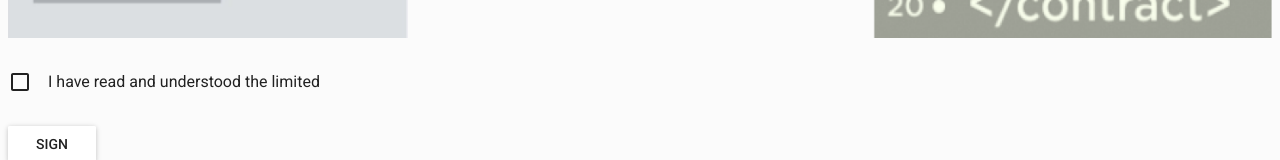
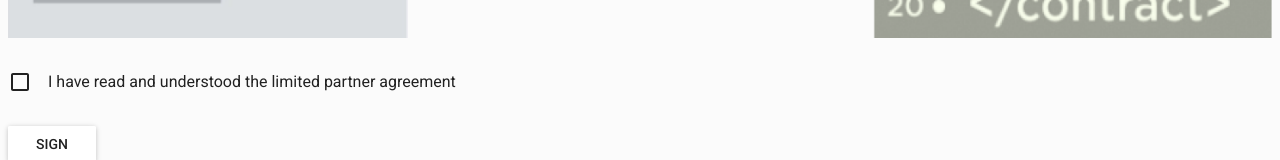
Before and after one commit to Neufund/ms2, a React (Create React App) app: page /contracts in a window 1280 px wide. Shown: the part 944-1104 px from the top of the page. Built offline with nearby package versions, Linux system fonts and the light colour scheme; what react-tap-event-plugin would draw is missing.

Commit message:
Add Nano confirmation step when signing contracts

```diff
--- a/src/ui/ContractSign.js
+++ b/src/ui/ContractSign.js
@@ -1,16 +1,19 @@
 import './ContractSign.css';
 import React from 'react';
+import {Link, browserHistory} from 'react-router';
+
 import FontIcon from 'material-ui/FontIcon';
 import Dialog from 'material-ui/Dialog';
 import IconButton from 'material-ui/IconButton';
 import Checkbox from 'material-ui/Checkbox';
 import RaisedButton from 'material-ui/RaisedButton';
-import {Link} from 'react-router';
+
 
 export default class ContractSign extends React.Component {
 
     state = {
         open: false,
+        waitForConfirmation: false
     };
 
     handleOpen = () => {
@@ -21,8 +24,13 @@ export default class ContractSign extends React.Component {
         this.setState({open: false});
     };
 
+    handleSign = (e) => {
+        e.preventDefault();
+        this.setState({waitForConfirmation: true});
+        window.setTimeout(() => browserHistory.push("/kyc"),  4000);
+    };
+
     render() {
-
         const actions = [
             <IconButton tooltip="Download">
                 <FontIcon className="material-icons">file_download</FontIcon>
@@ -31,6 +39,19 @@ export default class ContractSign extends React.Component {
                 <FontIcon className="material-icons">print</FontIcon>
             </IconButton>,
         ];
+
+        const signButton =
+            <div className="SignButtonWrapper">
+                <Link to="/kyc" onClick={this.handleSign}>
+                    <RaisedButton label="Sign"/>
+                </Link>
+            </div>;
+
+        const confirmMsg =
+            <div className="ConfirmOnNano">
+                <b>Confirm action with Ledger Nano</b><br />
+                Press two keys on the device
+            </div>;
 
         return (
             <div className="ContractSign">
@@ -53,22 +74,42 @@ export default class ContractSign extends React.Component {
                     {this.contract}
                 </Dialog>
                 <div className="CheckboxWrapper">
-                    <Checkbox label="I have read and understood the limited"/>
+                    <Checkbox label="I have read and understood the limited partner agreement"/>
                 </div>
-                <div className="SignButtonWrapper">
-                    <Link to="/kyc">
-                        <RaisedButton label="Sign" />
-                    </Link>
-                </div>
+
+                {this.state.waitForConfirmation ? confirmMsg : signButton}
+
+
             </div>
         )
     }
+
     contract = <div>
         <h4>Lorem ipsum dolor sit amet</h4>
-        <p>Lorem ipsum dolor sit amet, consetetur sadipscing elitr, sed diam nonumy eirmod tempor invidunt ut labore et dolore magna aliquyam erat, sed diam voluptua. At vero eos et accusam et justo duo dolores et ea rebum. Stet clita kasd gubergren, no sea takimata sanctus est Lorem ipsum dolor sit amet. Lorem ipsum dolor sit amet, consetetur sadipscing elitr, sed diam nonumy eirmod tempor invidunt ut labore et dolore magna aliquyam erat, sed diam voluptua. At vero eos et accusam et justo duo dolores et ea rebum. Stet clita kasd gubergren, no sea takimata sanctus est Lorem ipsum dolor sit amet. Lorem ipsum dolor sit amet, consetetur sadipscing elitr, sed diam nonumy eirmod tempor invidunt ut labore et dolore magna aliquyam erat, sed diam voluptua. At vero eos et accusam et justo duo dolores et ea rebum. Stet clita kasd gubergren, no sea takimata sanctus est Lorem ipsum dolor sit amet.</p>
-        <p>Duis autem vel eum iriure dolor in hendrerit in vulputate velit esse molestie consequat, vel illum dolore eu feugiat nulla facilisis at vero eros et accumsan et iusto odio dignissim qui blandit praesent luptatum zzril delenit augue duis dolore te feugait nulla facilisi. Lorem ipsum dolor sit amet, consectetuer adipiscing elit, sed diam nonummy nibh euismod tincidunt ut laoreet dolore magna aliquam erat volutpat.</p>
-        <p>Ut wisi enim ad minim veniam, quis nostrud exerci tation ullamcorper suscipit lobortis nisl ut aliquip ex ea commodo consequat. Duis autem vel eum iriure dolor in hendrerit in vulputate velit esse molestie consequat, vel illum dolore eu feugiat nulla facilisis at vero eros et accumsan et iusto odio dignissim qui blandit praesent luptatum zzril delenit augue duis dolore te feugait nulla facilisi.</p>
-        <p>Duis autem vel eum iriure dolor in hendrerit in vulputate velit esse molestie consequat, vel illum dolore eu feugiat nulla facilisis at vero eros et accumsan et iusto odio dignissim qui blandit praesent luptatum zzril delenit augue duis dolore te feugait nulla facilisi. Lorem ipsum dolor sit amet, consectetuer adipiscing elit, sed diam nonummy nibh euismod tincidunt ut laoreet dolore magna aliquam erat volutpat.</p>
-        <p>Ut wisi enim ad minim veniam, quis nostrud exerci tation ullamcorper suscipit lobortis nisl ut aliquip ex ea commodo consequat. Duis autem vel eum iriure dolor in hendrerit in vulputate velit esse molestie consequat, vel illum dolore eu feugiat nulla facilisis at vero eros et accumsan et iusto odio dignissim qui blandit praesent luptatum zzril delenit augue duis dolore te feugait nulla facilisi.</p>
+        <p>Lorem ipsum dolor sit amet, consetetur sadipscing elitr, sed diam nonumy eirmod tempor invidunt ut labore et
+            dolore magna aliquyam erat, sed diam voluptua. At vero eos et accusam et justo duo dolores et ea rebum. Stet
+            clita kasd gubergren, no sea takimata sanctus est Lorem ipsum dolor sit amet. Lorem ipsum dolor sit amet,
+            consetetur sadipscing elitr, sed diam nonumy eirmod tempor invidunt ut labore et dolore magna aliquyam erat,
+            sed diam voluptua. At vero eos et accusam et justo duo dolores et ea rebum. Stet clita kasd gubergren, no
+            sea takimata sanctus est Lorem ipsum dolor sit amet. Lorem ipsum dolor sit amet, consetetur sadipscing
+            elitr, sed diam nonumy eirmod tempor invidunt ut labore et dolore magna aliquyam erat, sed diam voluptua. At
+            vero eos et accusam et justo duo dolores et ea rebum. Stet clita kasd gubergren, no sea takimata sanctus est
+            Lorem ipsum dolor sit amet.</p>
+        <p>Duis autem vel eum iriure dolor in hendrerit in vulputate velit esse molestie consequat, vel illum dolore eu
+            feugiat nulla facilisis at vero eros et accumsan et iusto odio dignissim qui blandit praesent luptatum zzril
+            delenit augue duis dolore te feugait nulla facilisi. Lorem ipsum dolor sit amet, consectetuer adipiscing
+            elit, sed diam nonummy nibh euismod tincidunt ut laoreet dolore magna aliquam erat volutpat.</p>
+        <p>Ut wisi enim ad minim veniam, quis nostrud exerci tation ullamcorper suscipit lobortis nisl ut aliquip ex ea
+            commodo consequat. Duis autem vel eum iriure dolor in hendrerit in vulputate velit esse molestie consequat,
+            vel illum dolore eu feugiat nulla facilisis at vero eros et accumsan et iusto odio dignissim qui blandit
+            praesent luptatum zzril delenit augue duis dolore te feugait nulla facilisi.</p>
+        <p>Duis autem vel eum iriure dolor in hendrerit in vulputate velit esse molestie consequat, vel illum dolore eu
+            feugiat nulla facilisis at vero eros et accumsan et iusto odio dignissim qui blandit praesent luptatum zzril
+            delenit augue duis dolore te feugait nulla facilisi. Lorem ipsum dolor sit amet, consectetuer adipiscing
+            elit, sed diam nonummy nibh euismod tincidunt ut laoreet dolore magna aliquam erat volutpat.</p>
+        <p>Ut wisi enim ad minim veniam, quis nostrud exerci tation ullamcorper suscipit lobortis nisl ut aliquip ex ea
+            commodo consequat. Duis autem vel eum iriure dolor in hendrerit in vulputate velit esse molestie consequat,
+            vel illum dolore eu feugiat nulla facilisis at vero eros et accumsan et iusto odio dignissim qui blandit
+            praesent luptatum zzril delenit augue duis dolore te feugait nulla facilisi.</p>
     </div>;
 };
--- a/src/ui/ContractSign.scss
+++ b/src/ui/ContractSign.scss
@@ -76,3 +76,8 @@
   margin-top: 2em;
   margin-bottom: 2em;
 }
+
+.ConfirmOnNano {
+  margin-top: 2em;
+  margin-bottom: 2em;
+}
```
